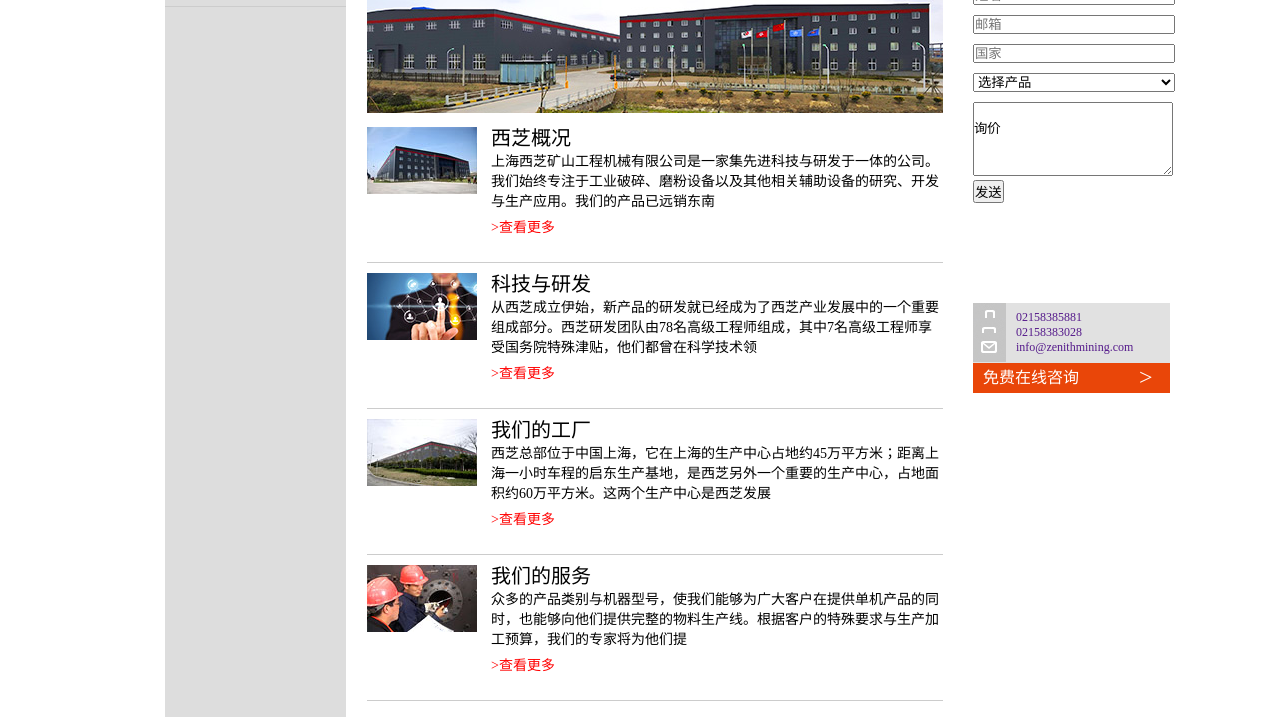
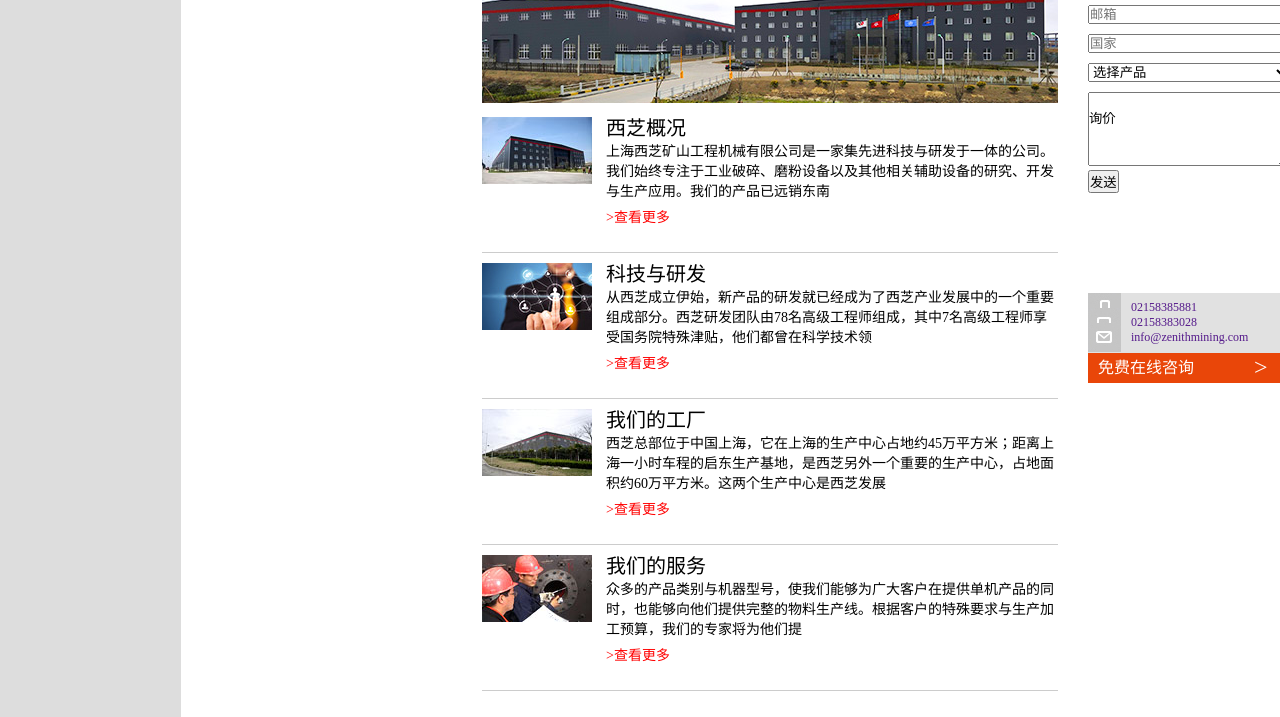
Before and after one commit to shaohua1994/project-max, a website: page src/aboutus.html in a window 1280 px wide. Shown: the part 250-967 px from the top of the page. Drawn offline with nearby package versions, Linux system fonts and the light colour scheme; files that its build step writes are made by us from their sources.

Commit message:
刘完整提交

```diff
--- a/src/less/aboutus.less
+++ b/src/less/aboutus.less
@@ -18,16 +18,15 @@
 
 }
 .body .conner{
-  max-width: 1150px;
-  margin:0 auto;
+
 }
 .body .conner .conleft {
-	margin-left:100px;
+
 	width:181px;
 	height:884px;
 	float:left;
 	background:#ddd;
-	margin-top:10px;
+
 }
 .body .conner .conleft ul li {
 	list-style:none;
@@ -51,8 +50,8 @@
 	width:798px;
 	height:884px;
 	float:right;
-	margin-right:50px;
-	margin-top:10px;
+
+
 }
 .body .conner .conright .conrighttop {
 	width:798px;
--- a/src/less/product.less
+++ b/src/less/product.less
@@ -18,16 +18,15 @@
 
 }
 .body .conner{
-  width:1150px;
-  margin: 0 auto;
+
 }
 .body .conner .conleft {
-	margin-left:100px;
+
 	width:181px;
 	height:1304px;
 	float:left;
 	background:#ddd;
-	margin-top:10px;
+
 }
 .body .conner .conleft ul li {
 	list-style:none;
@@ -51,8 +50,7 @@
 	width:798px;
 	height:884px;
 	float:right;
-	margin-right:50px;
-	margin-top:10px;
+
 }
 .body .conner .conright .conrighttop {
 	width:798px;
```
Also changed, not shown: readme.md (added).
